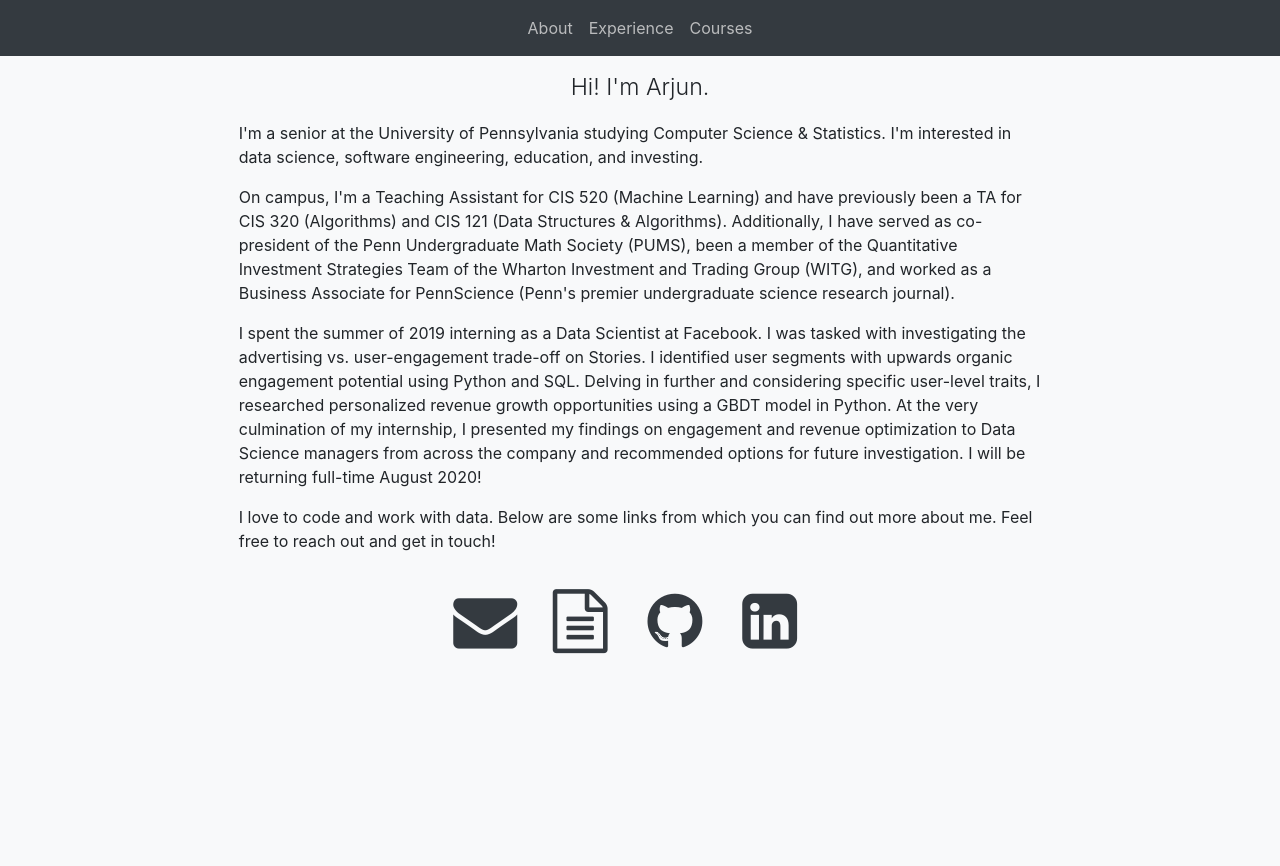
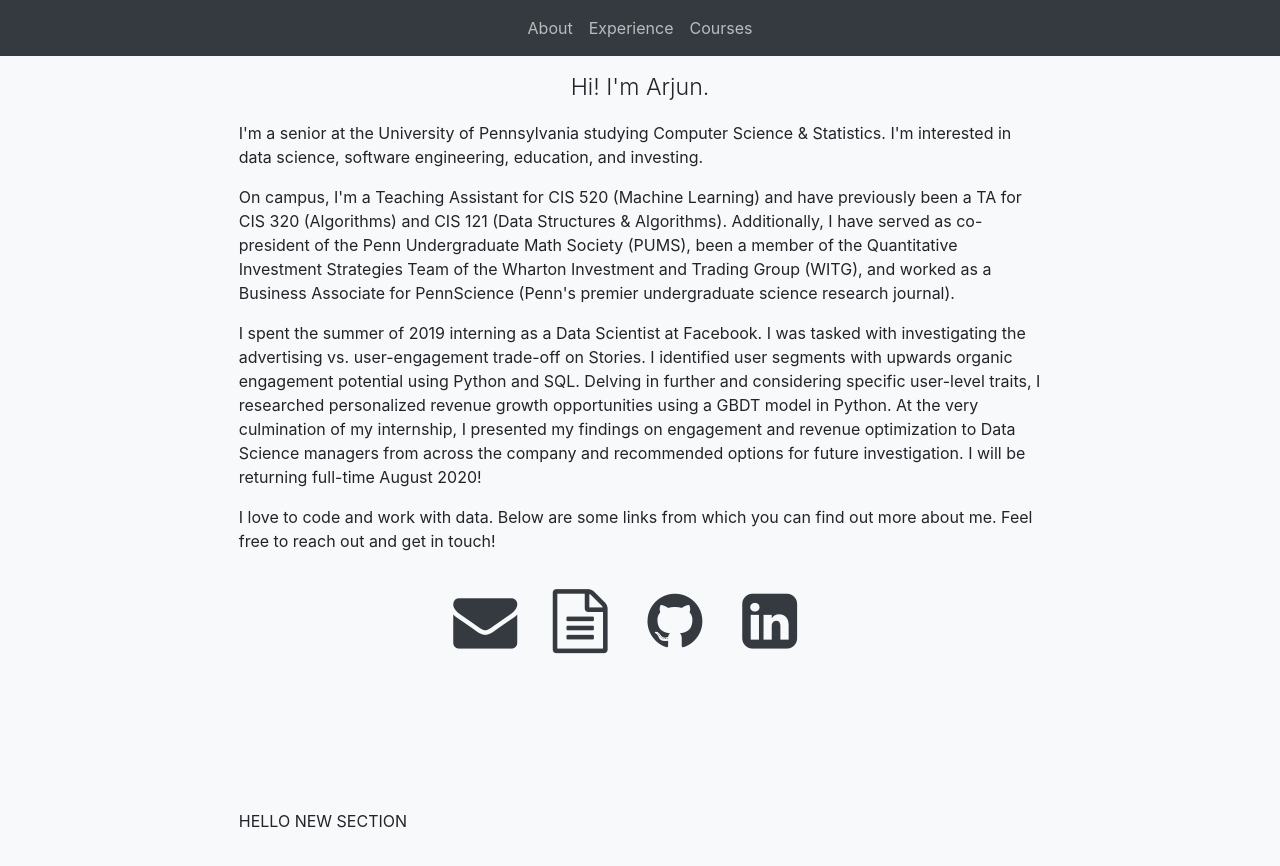
Before and after one commit to Arjun-Lal/Arjun-Lal.github.io, a website with bundled scripts: page index.html in a window 1280 px wide. Before the commit the page ends 800 px from the top, so only its background shows below. Built offline with nearby package versions, Linux system fonts and the light colour scheme.

Commit message:
testing new section

```diff
--- a/index.html
+++ b/index.html
@@ -100,8 +100,18 @@
             </a>
           </li>
         </ul>
+          </div>
+        </div>
+      </div>
+    </section>
 
 
+     <section>
+      <div class="container">
+        <div class="row">
+          <div class="col-lg-9 mx-auto animated fadeInUp">
+
+           HELLO NEW SECTION
           </div>
         </div>
       </div>
```
